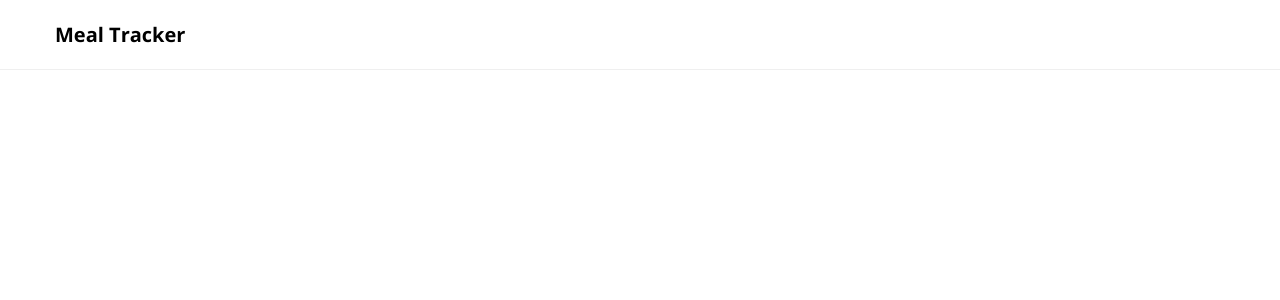
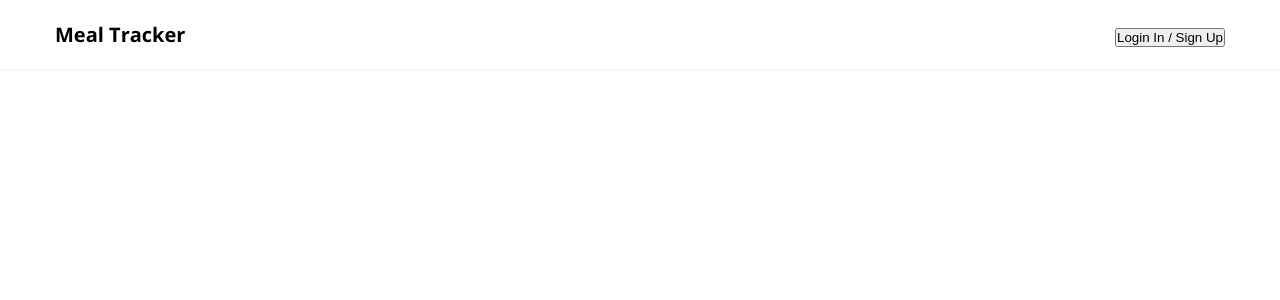
Before and after one commit to vaibhavmehra9/Meal-Tracker-Front-End, a React (Create React App) app: page / in a window 1280 px wide. Shown: the top 300 px of the page. Built offline with nearby package versions, Linux system fonts and the light colour scheme.

Commit message:
button component added

```diff
--- /dev/null
+++ b/src/components/Button/index.js
@@ -0,0 +1,8 @@
+import React from "react";
+import ButtonStyle from "./style";
+
+const Button = ({ text = "" }) => {
+  return <ButtonStyle>{text}</ButtonStyle>;
+};
+
+export default Button;
--- /dev/null
+++ b/src/components/Button/style.js
@@ -0,0 +1,5 @@
+import styled from "styled-components";
+
+const ButtonStyle = styled.button``;
+
+export default ButtonStyle;
--- a/src/components/Nav/index.js
+++ b/src/components/Nav/index.js
@@ -1,4 +1,5 @@
 import React from "react";
+import Button from "../Button";
 import NavStyle from "./style";
 
 const Nav = () => {
@@ -6,6 +7,9 @@ const Nav = () => {
     <NavStyle>
       <div className="nav-container">
         <h4>Meal Tracker</h4>
+        <div>
+          <Button text="Login In / Sign Up"></Button>
+        </div>
       </div>
     </NavStyle>
   );
--- a/src/components/Nav/style.js
+++ b/src/components/Nav/style.js
@@ -10,6 +10,7 @@ const NavStyle = styled.nav`
     margin: 0 auto;
     display: flex;
     align-items: center;
+    justify-content: space-between;
   }
 `;
 
```
